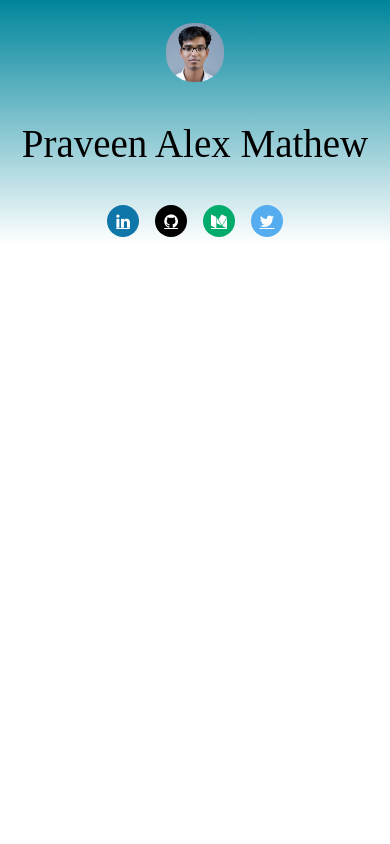
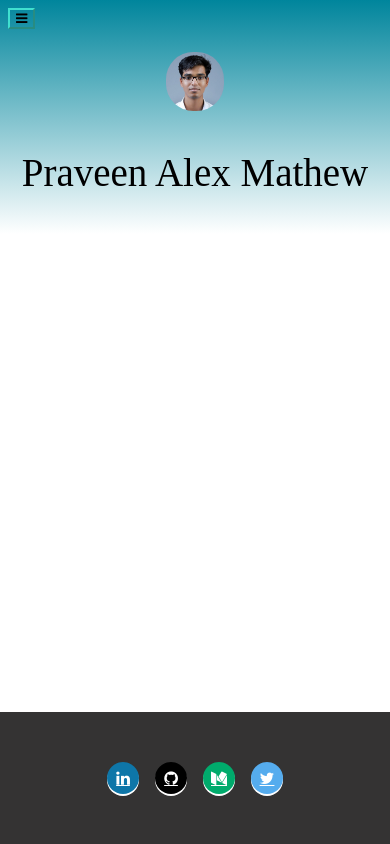
Before and after one commit to PraveenMathew92/PraveenMathew92.github.io, a plain HTML site: page index.html in a window 390 px wide. Drawn offline with nearby package versions, Linux system fonts and the light colour scheme.

Commit message:
Fix Footer to bottom of page

```diff
--- a/index.html
+++ b/index.html
@@ -6,20 +6,33 @@
     <meta name="viewport" content="width=device-width, initial-scale=1.0">
     <link rel="stylesheet" href="https://cdnjs.cloudflare.com/ajax/libs/font-awesome/4.7.0/css/font-awesome.min.css">
     <link rel="stylesheet" type="text/css" href="static/styles.css">
+    <script src="https://cdn.jsdelivr.net/npm/bootstrap@5.0.2/dist/js/bootstrap.bundle.min.js" integrity="sha384-MrcW6ZMFYlzcLA8Nl+NtUVF0sA7MsXsP1UyJoMp4YLEuNSfAP+JcXn/tWtIaxVXM" crossorigin="anonymous"></script>
     <title>Praveen Alex Mathew</title>
 </head>
 
 <body>
     <div>
+        <div class="wrapper">
+
+            <!-- Sidebar -->
+            <nav id="sidebar">
+                <button id="toggle-left-nav">
+                    <i class="fa fa-bars"></i>
+                </button>
+            </nav>
+
+        </div>
         <img class="profile-pic" src="static/profile.jpeg">
         <p class="name-bar">Praveen Alex Mathew</p>
+    </div>
+    <footer>
         <div class="social-links">
             <a href="https://www.linkedin.com/in/praveen-alex-mathew-143ab0b1/" class="fa fa-linkedin fa-fw" target="_blank"></a>
             <a href="https://github.com/PraveenMathew92/" class="fa fa-github fa-fw" target="_blank"></a>
             <a href="https://praveen-alex-mathew.medium.com/" class="fa fa-medium fa-fw" target="_blank"></a>
             <a href="https://twitter.com/praveenAlexMath" class="fa fa-twitter fa-fw" target="_blank"></a>
         </div>
-    </div>
+    </footer>
 </body>
 
 </html>
--- a/static/styles.css
+++ b/static/styles.css
@@ -13,7 +13,7 @@ html{
     min-height: 10vw;
 }
 
-.fa {
+.social-links > .fa {
     display: flex;
     align-items: center;
     justify-content: center;
@@ -22,9 +22,10 @@ html{
     font-size: 1em;
     height: 2em;
     margin: 0 0.5em;
+    box-shadow: white 0px 2px 0px 0px;
 }
 
-.fa:hover {
+.social-links > .fa:hover {
     border-radius: 2.5em;
     width: 3em;
     height: 3em;
@@ -59,6 +60,38 @@ html{
     display: flex;
     justify-content: center;
     align-items: center;
-    margin-left: auto;
-    margin-right: auto;
+    background-color: rgb(17, 16, 16, 0.85);
+    padding: 5vh;
+    height: 3em;
 }
+
+@media(max-width: 330px) {
+    .social-links {
+        flex-direction: column;
+        height: auto;
+    }
+
+    .social-links > .fa {
+        margin: 3vh;
+    }
+}
+
+@media(min-width: 700px) {
+    #toggle-left-nav {
+        display: none;
+    }
+}
+
+#toggle-left-nav {
+    background-color: transparent;
+    border-color: turquoise;
+}
+
+footer {
+    display: block;
+    align-items: center;
+    position: absolute;
+    bottom: 0vh;
+    left: 0vh;
+    width: 100%;
+}
```
